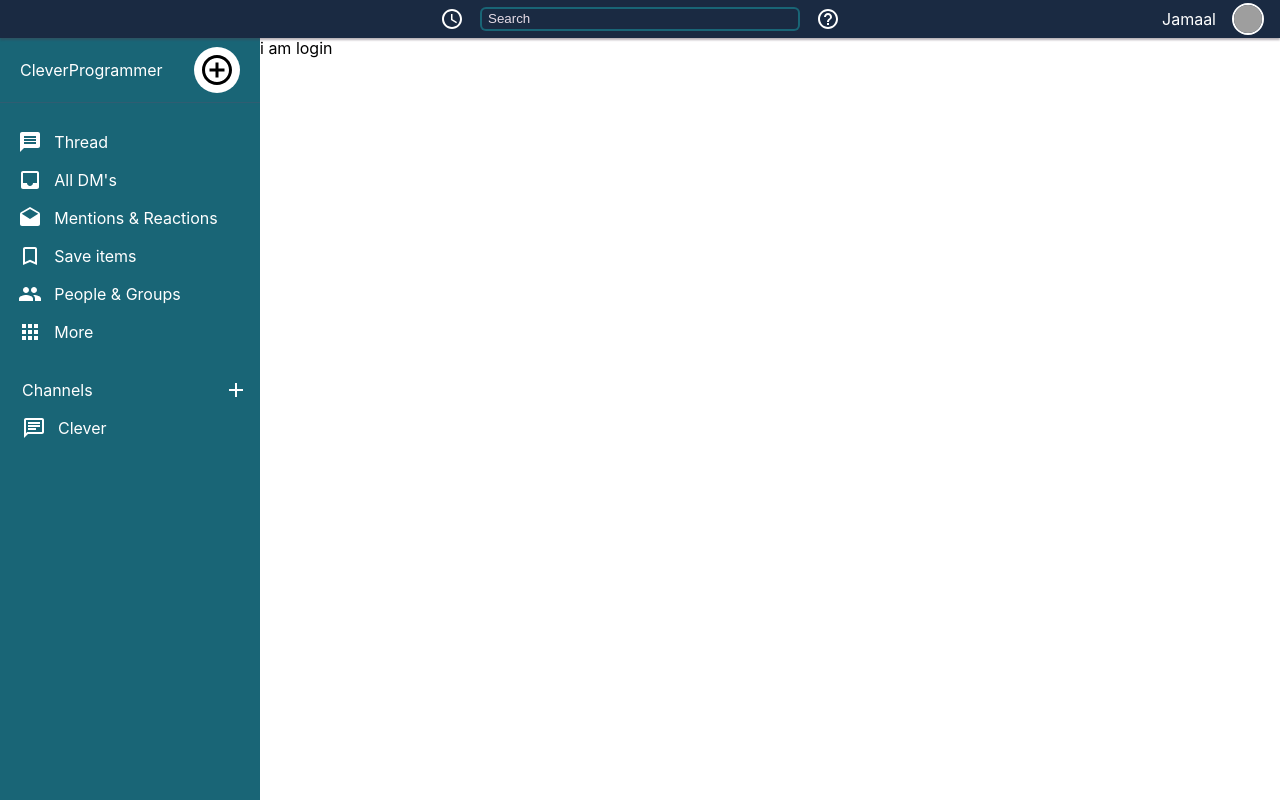
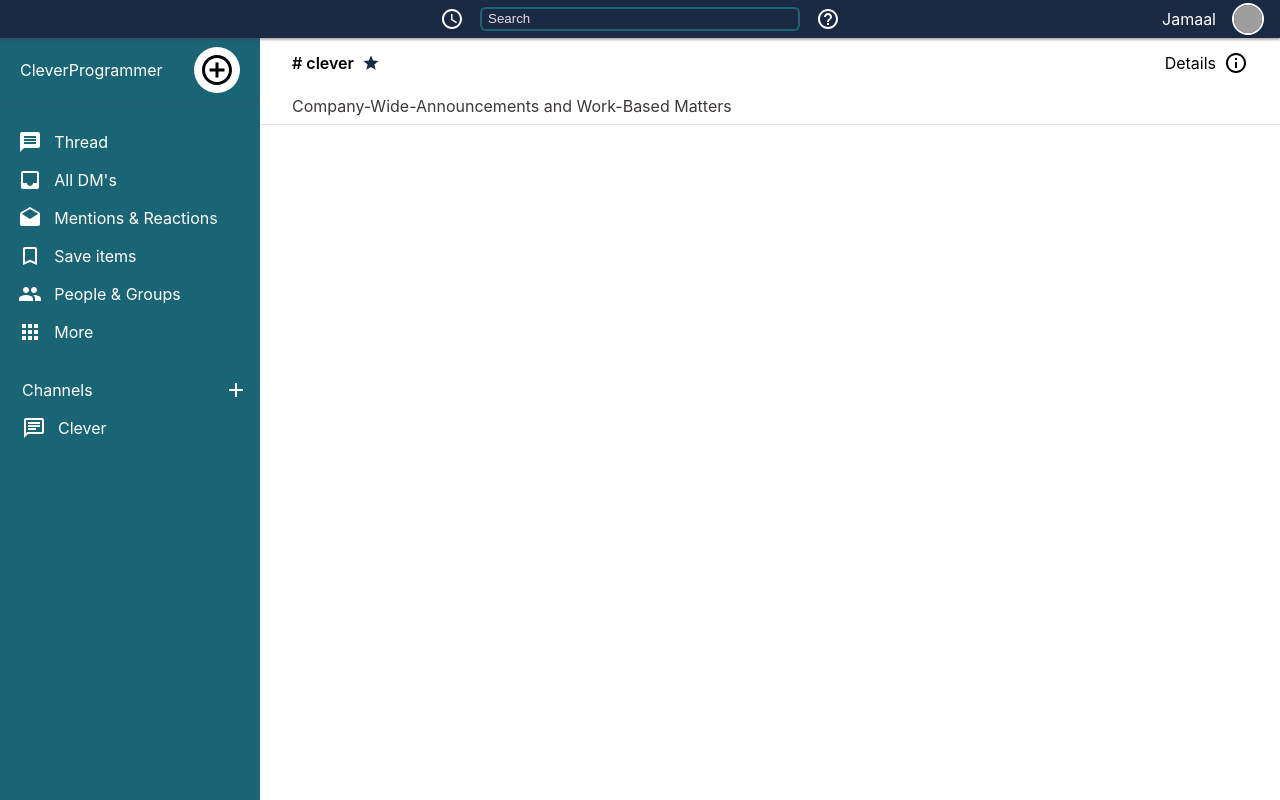
Before and after one commit to jamaaldev/slack-clone-challange, a React (Create React App) app: page / in a window 1280 px wide. Built offline with nearby package versions, Linux system fonts and the light colour scheme; grey boxes are pictures that could not be loaded.

Commit message:
changed:router

```diff
--- a/src/App.js
+++ b/src/App.js
@@ -15,11 +15,11 @@
           <MainSection>
             <Sidebar/>
             <Switch>
-              <Route path="/room">
+              <Route path="/">
                 {/* Chat Page */}
                 <Chat/>
               </Route>
-              <Route path="/">
+              <Route path="/login">
                 {/* Login Page */}
                 <Login/>
               </Route>
```
